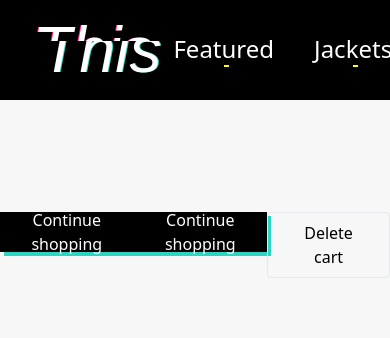
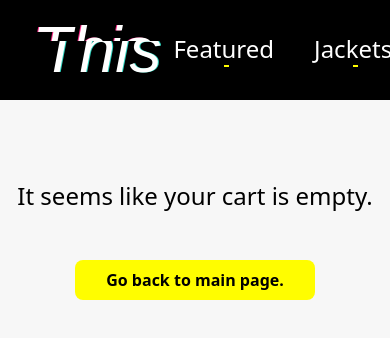
Before and after one commit to PupiNarvaja/ReactJsNarvaja, a React (Vite) app: page /cart in a window 390 px wide. Shown: the top 338 px of the page. Built offline with nearby package versions, Linux system fonts and the light colour scheme.

Commit message:
Botones agregados y peticiones del desafio de consolidar el cart casi completado.

```diff
--- a/src/App.css
+++ b/src/App.css
@@ -5,7 +5,7 @@
 /* ----- Scroll bar customization ----- */
 body::-webkit-scrollbar {
   width: 13px;
-  background: rgba(0, 0, 0, 0);
+  background: rgb(0, 0, 0, .9);
 }
 body::-webkit-scrollbar-thumb {
   border: 1px solid grey;
--- a/src/components/cart/Cart.jsx
+++ b/src/components/cart/Cart.jsx
@@ -1,19 +1,63 @@
+import { useState, useEffect } from "react"
+import { Link } from "react-router-dom"
 import { useCartContext } from "../../context/CartContext"
 import Button from "../button/Button"
 
 const Cart = () => {
 
-    const { cartList, deleteCart, removeItem }  = useCartContext()
+    const { cartList, deleteCart, addToCart, removeItem }  = useCartContext()
+
+    const [total, setTotal] = useState(0)
+    // const reducer = (previousValue, currentValue) => previousValue + currentValue
+        const pricePerProd = (cartList.map(prod => prod.precio * prod.cantidad))
+        console.log(pricePerProd);
+
+    const showTotal = () => {
+        useEffect(() => {
+            setTotal(...total + pricePerProd)
+        }, [addToCart, removeItem])
+
+        console.log(total);
+    }
+
+
+
+
+    // total = 0 ? "" : total = pricePerProd.reduce()
+
+    // useEffect(() => {
+    //     setTotal(totalToPay.reduce(pricePerProd))
+    //     console.log(pricePerProd);
+    // }, [cartList])
+
+
+    // Verifica si el cart está vacío retorna esto. Caso contrario, retorna el listado de los productos dentro del cart.
+    if (cartList.length === 0) {
+        return  (<div className="flex flex-col mt-20 mx-auto w-max">
+                    <h2 className="font-sans font-thin text-2xl">It seems like your cart is empty.</h2>
+                    <div className="mx-auto">
+                        <Link to="/"><button className="h-10 px-4 mt-12 mx-auto w-60 font-semibold leading-4 rounded-lg text-black bg-special-yellow transition ease hover:shadow-lg">Go back to main page.</button></Link>
+                    </div>
+                </div>)
+    }
 
     return (
-        <>
-            <div>{ cartList.map(prod => <div key={prod.id} className="m-16"><button onClick={() => removeItem(prod)} className="border rounded-full px-2">X</button><ul><li>{prod.cantidad} {prod.tipo}</li></ul></div>) }</div>
+        <div className="mt-16">
+            <div>{ cartList.map(prod => <div key={prod.id} className="py-8 px-8 my-6 mx-16 flex flex-row justify-between bg-white rounded-lg">
+                <div className="flex flex-row justify-evenly w-40">
+                    <p>{prod.cantidad}</p>
+                    <p>{prod.tipo}</p>
+                    <p>${prod.precio}</p>
+                </div>
+                <button onClick={() => removeItem(prod)} className="flex px-6 py-2 rounded-lg bg-red-500 text-white hover:bg-red-600">Remove item
+                    <img src="https://img.icons8.com/metro/18/ffffff/delete.png" className="ml-2 my-auto"/>
+                </button>
+            </div>) }</div>
             <div className="w-full mx-auto my-28 flex justify-evenly">
-                <Button />
-                <Button />
-                <button onClick={deleteCart} className="px-8 py-2 border rounded">Delete cart</button>
+                <button onClick={deleteCart} className="px-8 py-2 rounded-lg bg-red-500 text-white hover:bg-red-600">Delete cart</button>
+                <h2 className="text-2xl">Total: ${  }</h2>
             </div>
-        </>
+        </div>
     )
 }
 
--- a/src/components/productsContainer/ItemDetail.jsx
+++ b/src/components/productsContainer/ItemDetail.jsx
@@ -16,17 +16,26 @@ const ItemDetail = ({item}) => {
 
     const [goToCart, setgoToCart] = useState(false);
 
+    const index = cartList.findIndex(i => i.id === item.id)
+
     console.log(cartList);
+
     return (
-        <div className="flex flex-col justify-around items-center w-[85%] max-w-xs mx-auto my-6 pb-10 rounded-lg bg-white md:flex-row md:max-w-[80%] md:p-8 md:justify-between lg:max-w-6xl lg:p-12">
+        <div className="flex flex-col justify-around items-center w-[85%] max-w-xs mx-auto my-6 pb-10 rounded-lg bg-white mt-20 md:flex-row md:max-w-[80%] md:p-8 md:justify-between lg:max-w-3xl lg:p-12">
             <img src={item.imagen} className="rounded-lg w-full md:w-[250px] py-auto"></img>
-            <div className=" md:w-[375px] md:pl-5 md:flex md:flex-col md:justify-between">
+            <div className="h-[330px] md:w-[375px] md:pl-8 md:flex md:flex-col md:justify-between">
                 <ul className="w-[200px] mx-auto">
                     <li className="font-sans font-bold py-2 text-xl md:pb-6 md:pt-0">{item.title}</li>
                     <li className="font-sans font-semibold py-2 text-xl">${item.precio}</li>
                     <li className="font-sans font-semibold py-2 text-sm">{item.descripcion}</li>
                 </ul>
-                {goToCart ? <Link to="/cart" > <button className="py-2 px-6 mt-6 border rounded-lg bg-black text-white">Go to cart</button></Link> : <ItemCount stock={item.stock} valorInicial={1} onAdd={onAdd} />}
+
+                {/* Verifica si existe el item dentro del carrito. De ser asi, muestra boton para ir al cart. Caso contrario, ofrece agregarlo y sumar o restar unidades. */}
+                { index > -1 ? (
+                    <div className="flex flex-col items-center pb-6"><p className="text-sm text-gray-700">Already in cart.</p><Link to="/cart"><button className="py-2 px-6 mt-4 mx-auto border rounded-lg bg-black text-white hover:bg-neutral-700">Go to cart</button></Link><button className="py-2 px-6 mt-4 mx-auto border rounded-lg bg-black text-white hover:bg-neutral-700">Continue to buy</button></div>
+                ) : (
+                    !goToCart ? <ItemCount stock={item.stock} valorInicial={1} onAdd={onAdd} /> : ""
+                )}
             </div>
         </div>
     )
--- a/src/components/productsContainer/ItemListContainer.jsx
+++ b/src/components/productsContainer/ItemListContainer.jsx
@@ -1,7 +1,7 @@
 import { useState, useEffect } from "react";
 import { useParams } from "react-router-dom";
 import { getFetch } from "../../helpers/getFetch";
-import {ItemList} from "./ItemList"
+import { ItemList } from "./ItemList"
 
 const ItemListContainer = ({greeting}) => {
     const [productos, setProductos] = useState([])
@@ -23,8 +23,8 @@ const ItemListContainer = ({greeting}) => {
         }
 
         console.log(id);
-        console.log(getFetch);
-        console.log(productos);
+        // console.log(getFetch);
+        // console.log(productos);
     }, [id]);
 
     return(
```
Also changed, not shown: src/App.jsx (+10 -0 lines), src/context/CartContext.jsx (+1 -8 lines).
